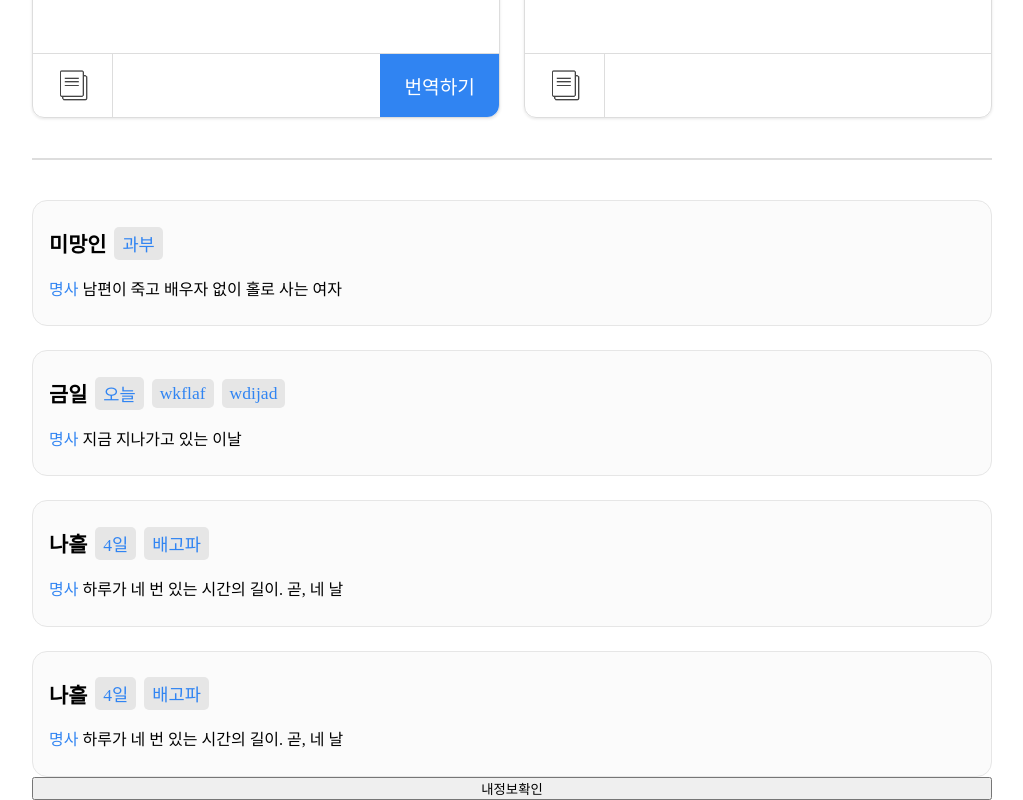
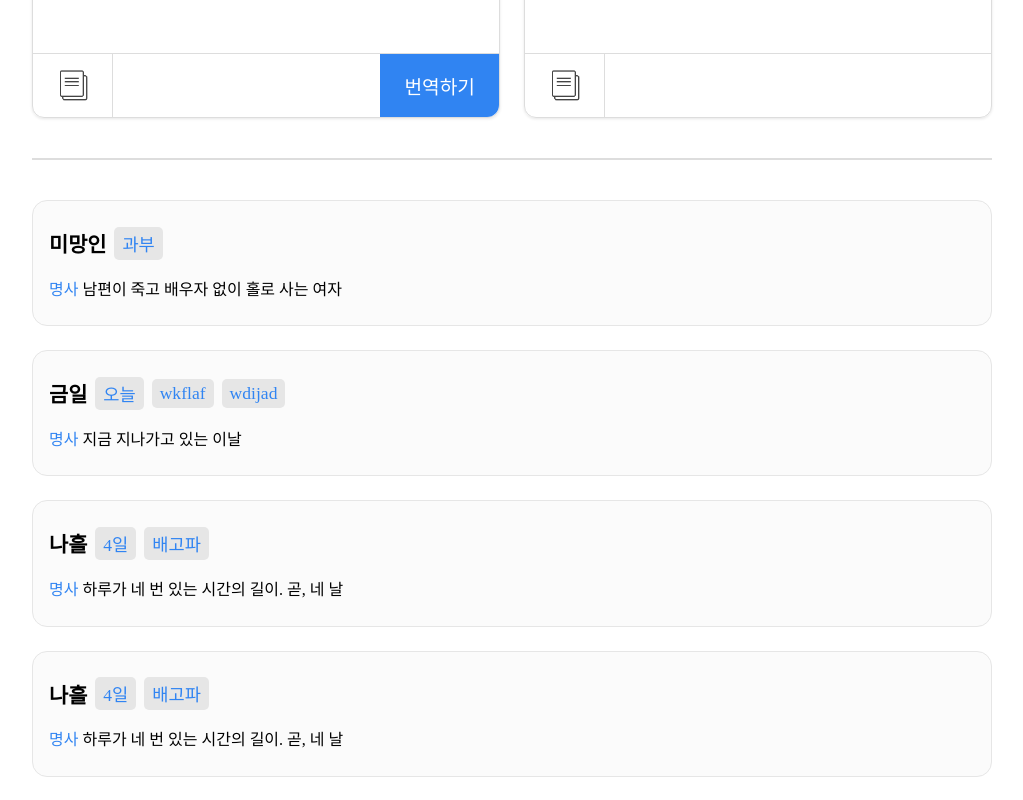
Before and after one commit to SWDC-Team-GG/GG-frontend, a React (Create React App) app: page / in a window 1280 px wide. Shown: the part 396-1196 px from the top of the page, without its empty margins (128-1151 px from the left). After the commit the page ends 1173 px from the top, so only its background shows below. Built offline with nearby package versions, Linux system fonts and the light colour scheme; no server answers.

Commit message:
chore: 사용하지 않는 부분 삭제

```diff
--- a/src/pages/Home/index.tsx
+++ b/src/pages/Home/index.tsx
@@ -49,15 +49,6 @@ function Home() {
     textareaRef.current.style.height = `${textareaRef.current.scrollHeight}px`;
   };
 
-  const handleUser = async () => {
-    try {
-      const res = await getUser();
-      console.log(res);
-    } catch (err) {
-      console.log(err);
-    }
-  };
-
   return (
     <S.Layout>
       <S.Container>
@@ -95,9 +86,6 @@ function Home() {
             <Word item={item} key={item.id} />
           ))}
         </S.WordBox>
-        <button type="button" onClick={handleUser}>
-          내정보확인
-        </button>
       </S.Container>
     </S.Layout>
   );
```
